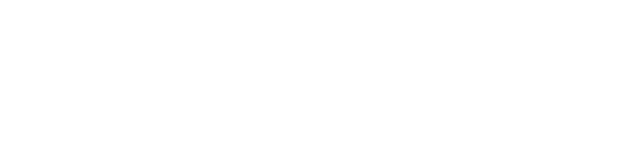
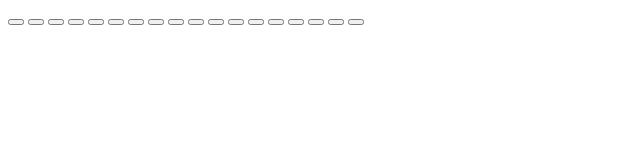
Before and after one commit to matheuspl92/odin-calculator, a plain HTML site: page index.html in a window 1280 px wide. Shown: the whole page, without its empty margins (0-640 px from the left). Drawn offline with Linux system fonts and the light colour scheme.

Commit message:
Add divs and buttons

```diff
--- a/index.html
+++ b/index.html
@@ -8,7 +8,33 @@
     </head>
 
     <body>
-
+        <div class="bod">
+            <div class="header"></div>
+            <div class="display">
+                <div class="expr-display"></div>
+                <div class="result-display"></div>
+            </div>
+            <div class="keyboard">
+                <button class="7"></button>
+                <button class="8"></button>
+                <button class="9"></button>
+                <button class="+"></button>
+                <button class="AC"></button>
+                <button class="4"></button>
+                <button class="5"></button>
+                <button class="6"></button>
+                <button class="-"></button>
+                <button class="DEL"></button>
+                <button class="1"></button>
+                <button class="2"></button>
+                <button class="3"></button>
+                <button class="×"></button>
+                <button class="="></button>
+                <button class="0"></button>
+                <button class="."></button>
+                <button class="÷"></button>
+            </div>
+        </div>
     </body>
 
 </html>
```
